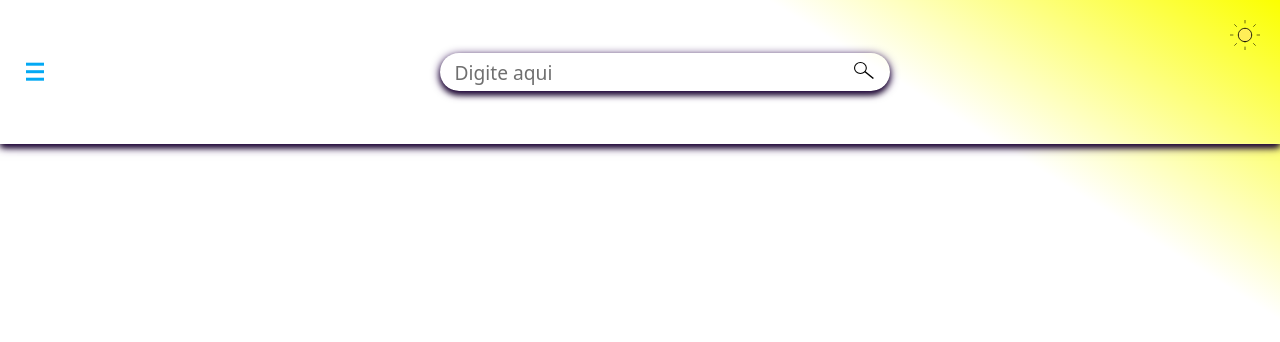
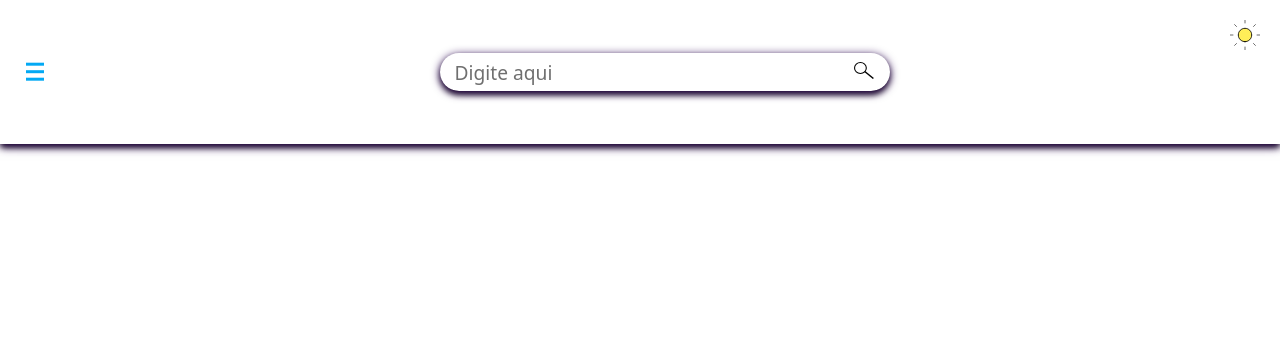
Before and after one commit to yoshtempest/manhwa-library, a Next.js app: page / in a window 1280 px wide. Shown: the top 342 px of the page. Built offline with nearby package versions, Linux system fonts and the light colour scheme.

Commit message:
i surrender

```diff
--- a/src/app/globals.css
+++ b/src/app/globals.css
@@ -4,7 +4,12 @@
 :root, .light {
   --background: linear-gradient(
       to bottom left,
-      #fbff00 0%,
+      /* rgba(251, 255, 0, 0.9) 0%,
+      rgba(251, 255, 0, 0.7) 4%,
+      rgba(251, 255, 0, 0.5) 8%,
+      rgba(251, 255, 0, 0.3) 12%,
+      rgba(251, 255, 0, 0.1) 16%,
+      rgba(251, 255, 0, 0) 20%, */
       white 20%
   );
   --foreground: #333333;
```
